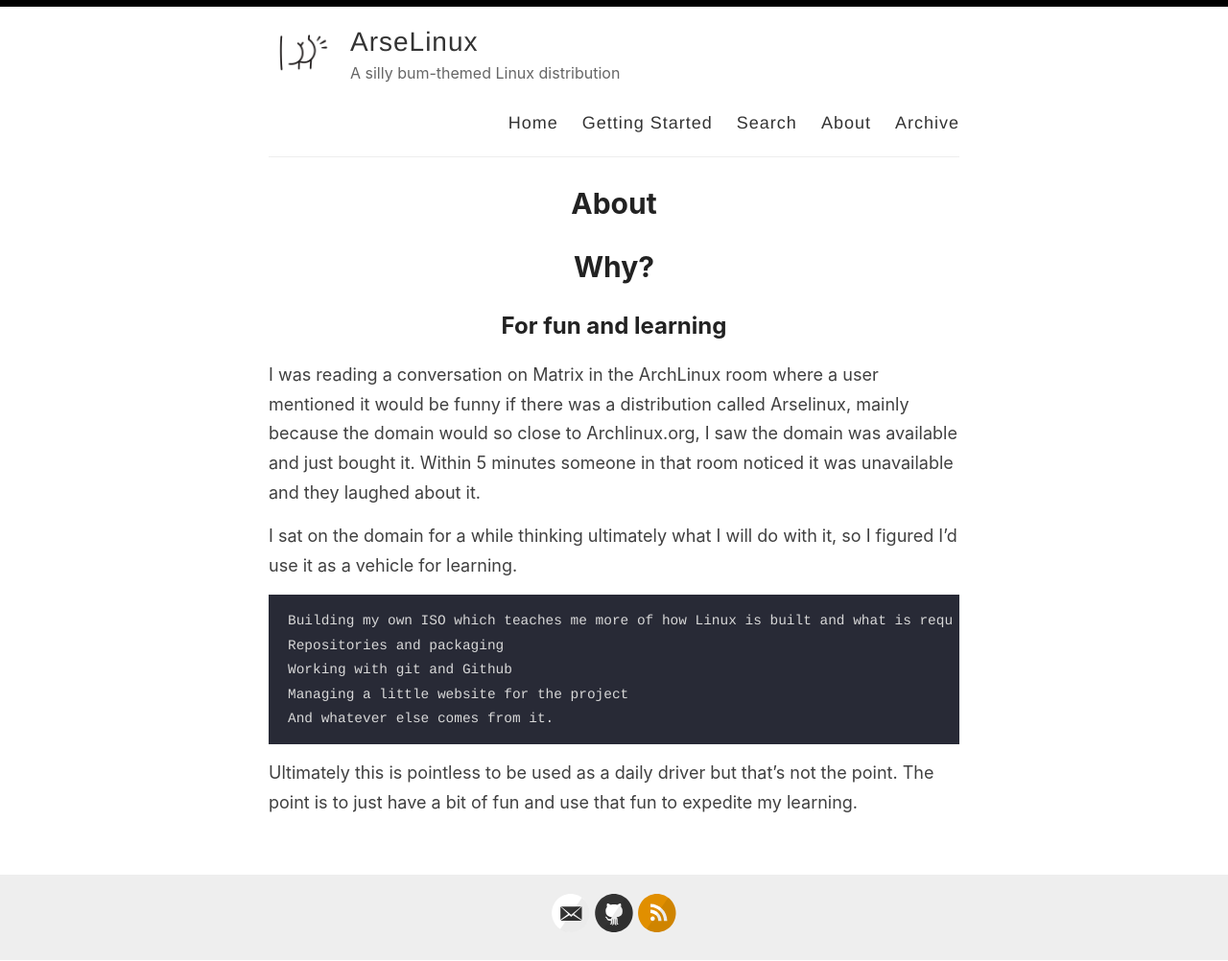
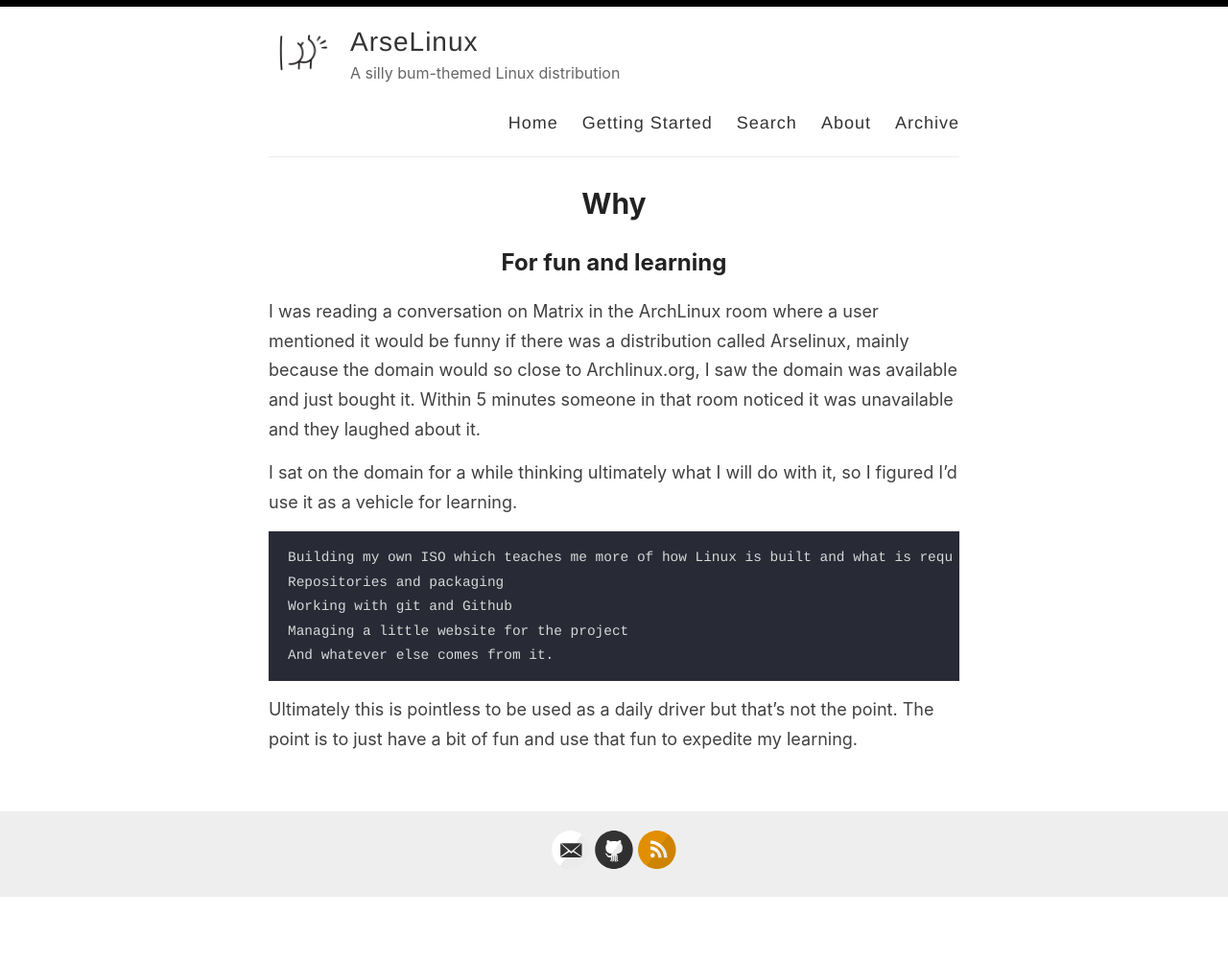
Before and after one commit to ArseLinuxOS-Development/arselinux.github.io, a Jekyll site: the page built from _pages/about.md, in a window 1280 px wide. Shown: the whole page at 96% size. Built offline with Jekyll 4.4.1, drawn with Linux system fonts in a browser that asks for light colours; after the commit the page ends 936 px from its top, so only the background shows below that.

Commit message:
Fixed page name

```diff
--- a/_pages/about.md
+++ b/_pages/about.md
@@ -1,10 +1,9 @@
 ---
 layout: page
-title: About
-permalink: /about/
+title: Why
+permalink: /why/
 ---
 
-# Why?
 
 ## For fun and learning
 
```
